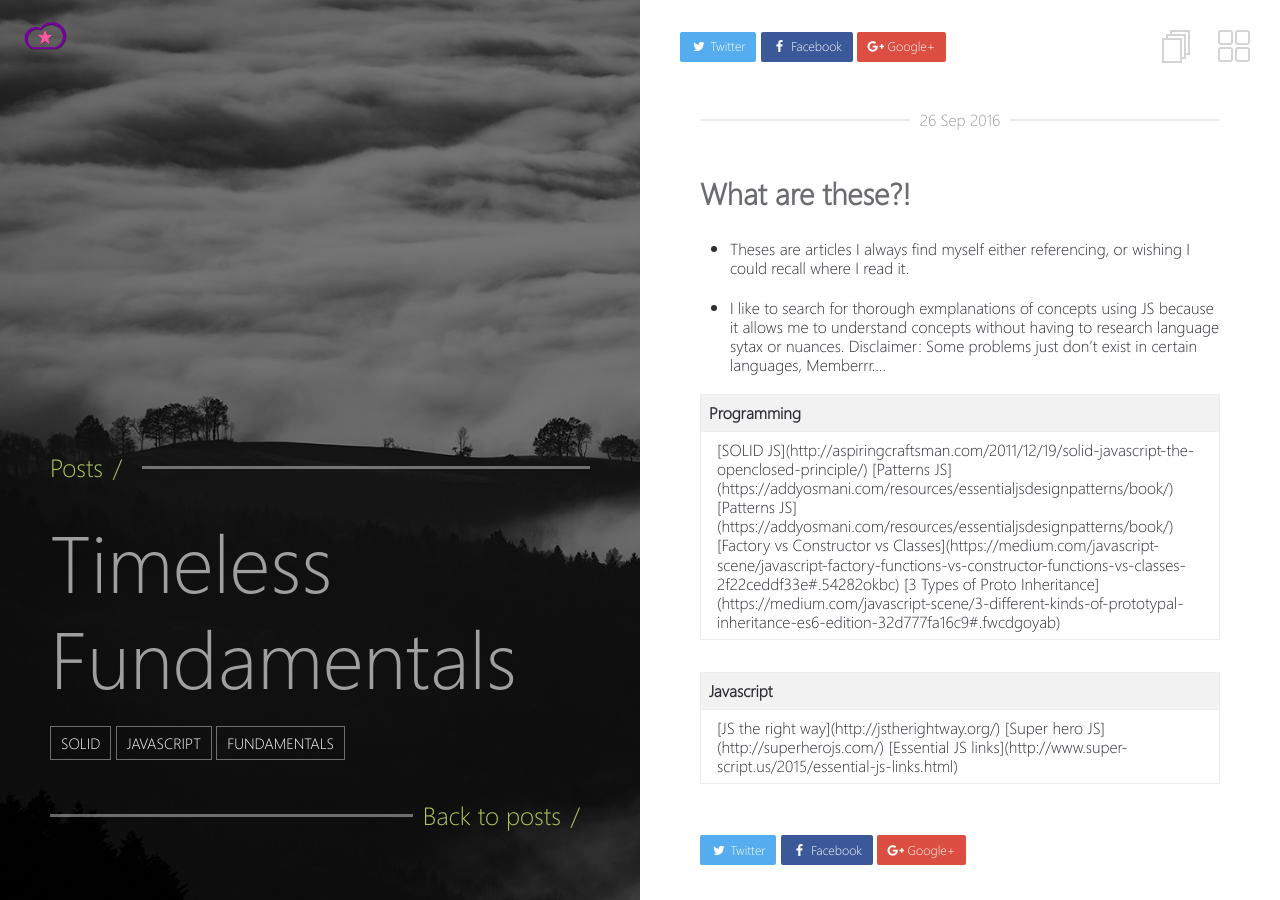
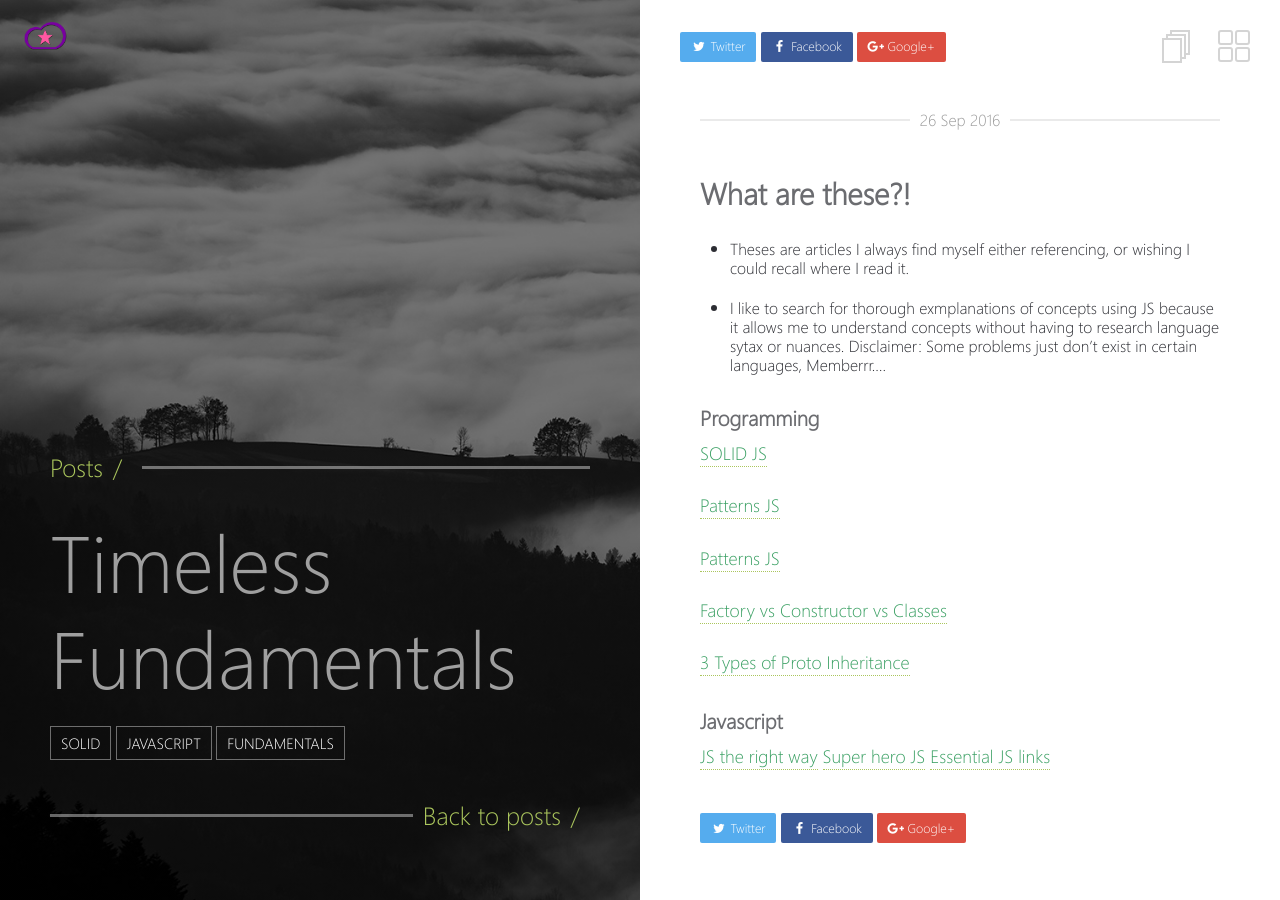
Before and after one commit to alexortiz201/alexortiz201.github.io, a Jekyll site: the page built from _posts/2016-09-26-fundamentals.md, in a window 1280 px wide. Built offline with Jekyll 4.4.1, drawn with Linux system fonts in a browser that asks for light colours.

Commit message:
Fixing links in post

```diff
--- a/_posts/2016-09-26-fundamentals.md
+++ b/_posts/2016-09-26-fundamentals.md
@@ -14,24 +14,19 @@ tag:
 * I like to search for thorough exmplanations of concepts using JS because it allows me to understand concepts without having to research language sytax or nuances.
 Disclaimer: Some problems just don't exist in certain languages, Memberrr....
 
-<dl>
-  <dt>Programming</dt>
-  <dd>
-    [SOLID JS](http://aspiringcraftsman.com/2011/12/19/solid-javascript-the-openclosed-principle/)
+### Programming
+[SOLID JS](http://aspiringcraftsman.com/2011/12/19/solid-javascript-the-openclosed-principle/)
 
-    [Patterns JS](https://addyosmani.com/resources/essentialjsdesignpatterns/book/)
+[Patterns JS](https://addyosmani.com/resources/essentialjsdesignpatterns/book/)
 
-    [Patterns JS](https://addyosmani.com/resources/essentialjsdesignpatterns/book/)
+[Patterns JS](https://addyosmani.com/resources/essentialjsdesignpatterns/book/)
 
-    [Factory vs Constructor vs Classes](https://medium.com/javascript-scene/javascript-factory-functions-vs-constructor-functions-vs-classes-2f22ceddf33e#.54282okbc)
+[Factory vs Constructor vs Classes](https://medium.com/javascript-scene/javascript-factory-functions-vs-constructor-functions-vs-classes-2f22ceddf33e#.54282okbc)
 
-    [3 Types of Proto Inheritance](https://medium.com/javascript-scene/3-different-kinds-of-prototypal-inheritance-es6-edition-32d777fa16c9#.fwcdgoyab)
-  </dd>
+[3 Types of Proto Inheritance](https://medium.com/javascript-scene/3-different-kinds-of-prototypal-inheritance-es6-edition-32d777fa16c9#.fwcdgoyab)
 
-  <dt>Javascript</dt>
-  <dd>
-    [JS the right way](http://jstherightway.org/)
-    [Super hero JS](http://superherojs.com/)
-    [Essential JS links](http://www.super-script.us/2015/essential-js-links.html)
-  </dd>
-</dl>
+
+### Javascript
+[JS the right way](http://jstherightway.org/)
+[Super hero JS](http://superherojs.com/)
+[Essential JS links](http://www.super-script.us/2015/essential-js-links.html)
```
